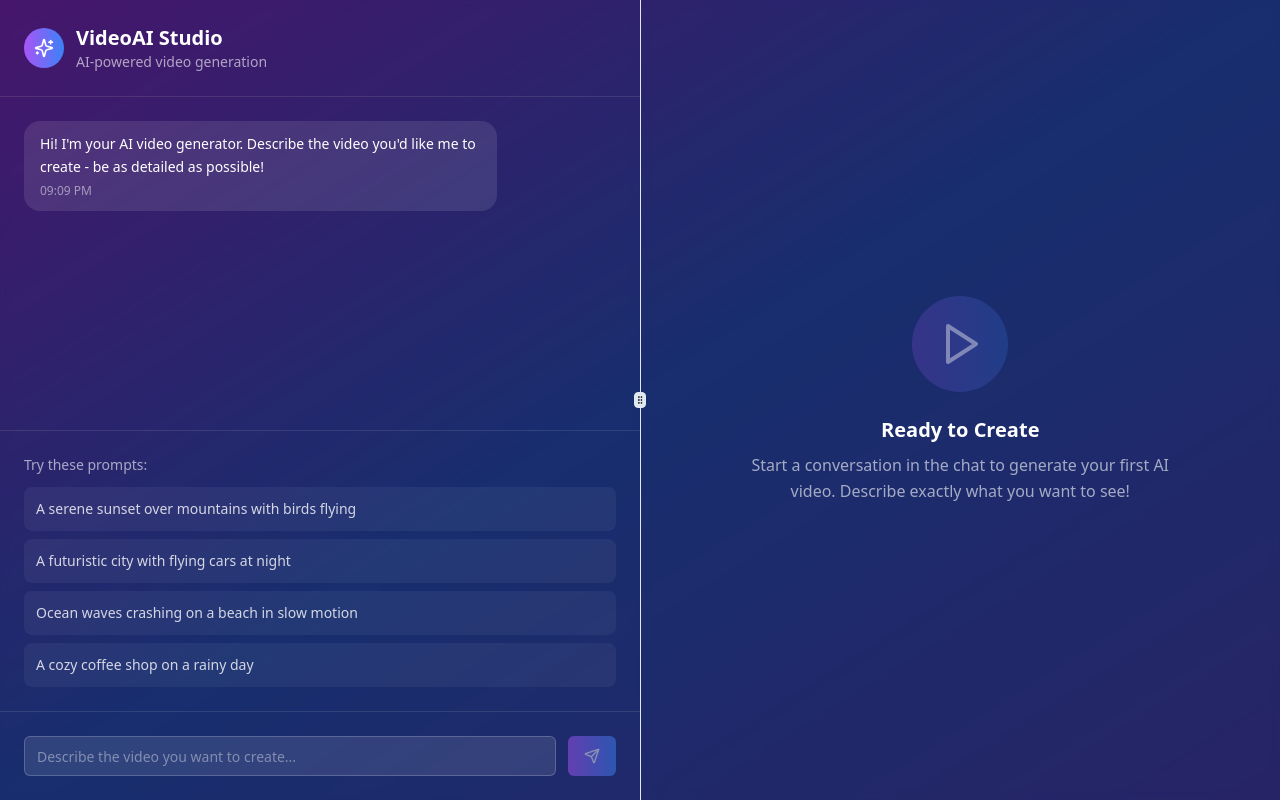
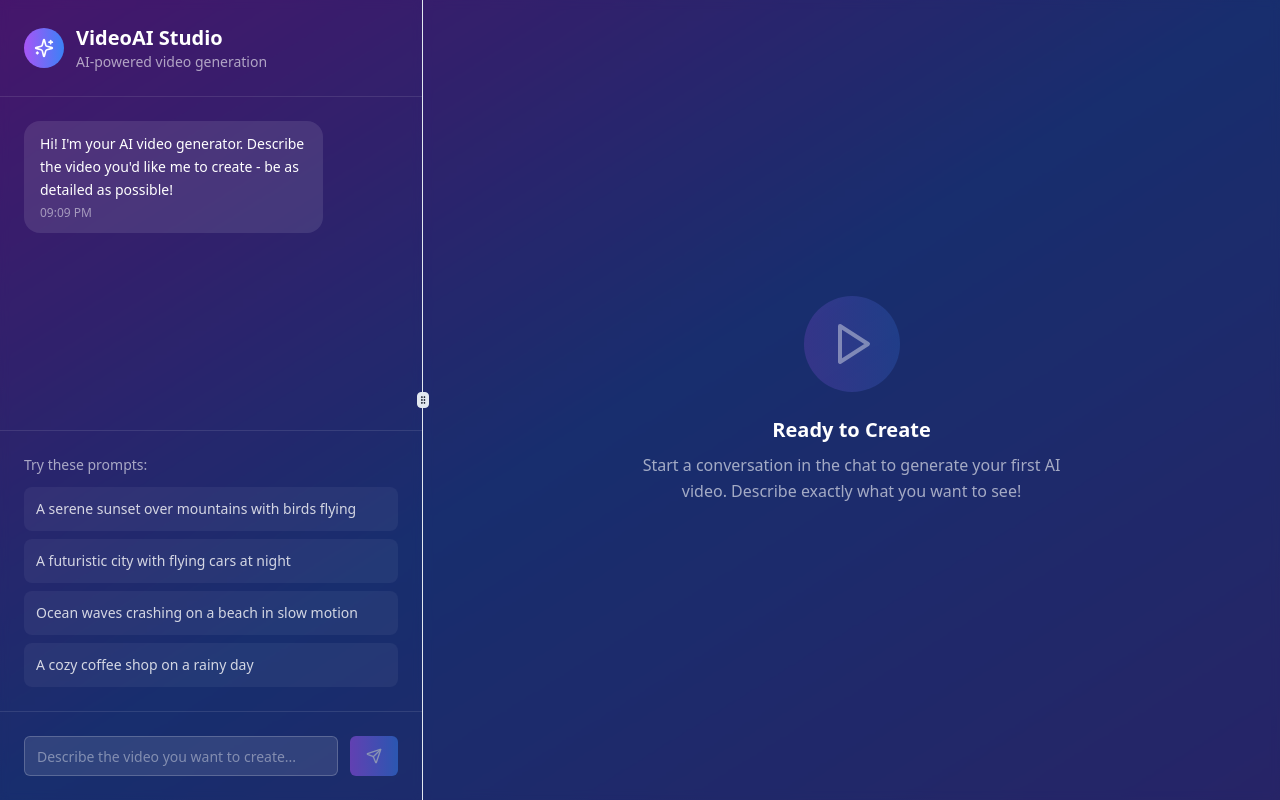
Before and after one commit to victorbatirow/chatterbox-video-wizard, a React (Vite) app: page / in a window 1280 px wide. Built offline with nearby package versions, Linux system fonts and the light colour scheme.

Commit message:
feat: Set chat section max width
Limit the chat section's maximum width to approximately one-third of the screen.

```diff
--- a/src/pages/Index.tsx
+++ b/src/pages/Index.tsx
@@ -21,7 +21,7 @@ const Index = () => {
     <div className="min-h-screen bg-gradient-to-br from-purple-900 via-blue-900 to-indigo-900">
       <ResizablePanelGroup direction="horizontal" className="h-screen">
         {/* Chat Interface - Resizable Panel */}
-        <ResizablePanel defaultSize={50} minSize={30}>
+        <ResizablePanel defaultSize={33} minSize={25} maxSize={33}>
           <ChatInterface
             onGenerateVideo={handleVideoGeneration}
             isGenerating={isGenerating}
@@ -32,7 +32,7 @@ const Index = () => {
         <ResizableHandle withHandle />
 
         {/* Video Viewer - Resizable Panel */}
-        <ResizablePanel defaultSize={50} minSize={30}>
+        <ResizablePanel defaultSize={67} minSize={67}>
           <VideoViewer
             videoUrl={currentVideo}
             isGenerating={isGenerating}
```
